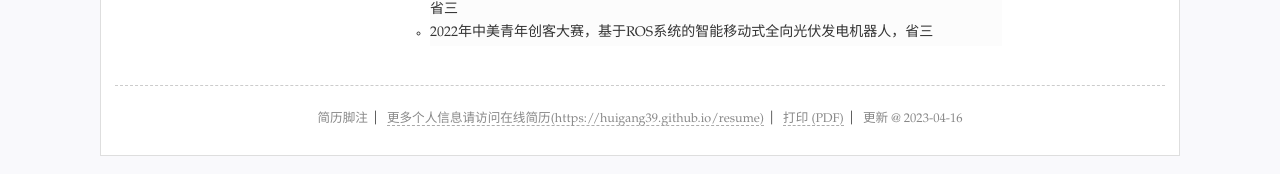
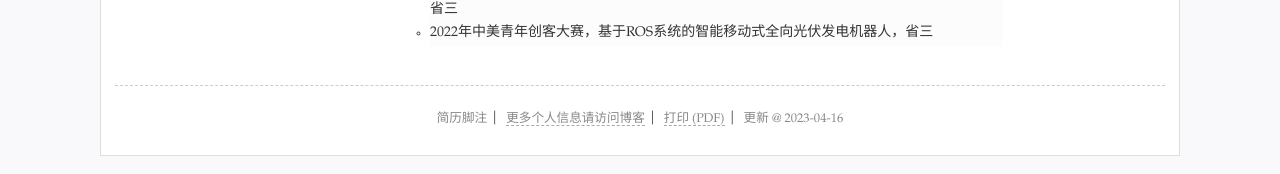
Before and after one commit to huigang39/resume, a Jekyll site: the page built from index.html, in a window 1280 px wide. Shown: the part 1658-1832 px from the top of the page. Built offline with Jekyll 4.4.1, drawn with Linux system fonts in a browser that asks for light colours.

Commit message:
Update resume.yml

```diff
--- a/_data/resume.yml
+++ b/_data/resume.yml
@@ -147,8 +147,8 @@ footer: #脚注多组
   screen:
   - text: "简历脚注"
   #   href: '/'
-  - text: "更多个人信息请访问在线简历(https://huigang39.github.io/resume)"
-    href: "https://huigang39.github.io/resume"
+  - text: "更多个人信息请访问博客"
+    href: "https://huigang39.github.io"
 
 #页面额外js脚本，如xx统计
 scripts:
```
